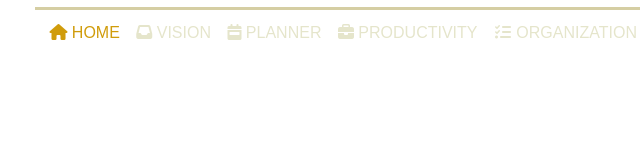
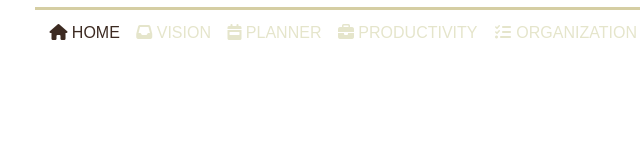
Before and after one commit to Stefano-BML/notiontemplates, a plain HTML site: page index.html in a window 1280 px wide. In both pictures the pointer is over the link "HOME". Shown: the full height of the page, 68-708 px from the left. Drawn offline with Linux system fonts and the light colour scheme.

Commit message:
Update index.html

```diff
--- a/index.html
+++ b/index.html
@@ -50,7 +50,7 @@
 
 		.navMenu a:hover {
 
-			color: #d09c0b;
+			color: #3C2A21;
 		}
 	</style>
 </head>
```
